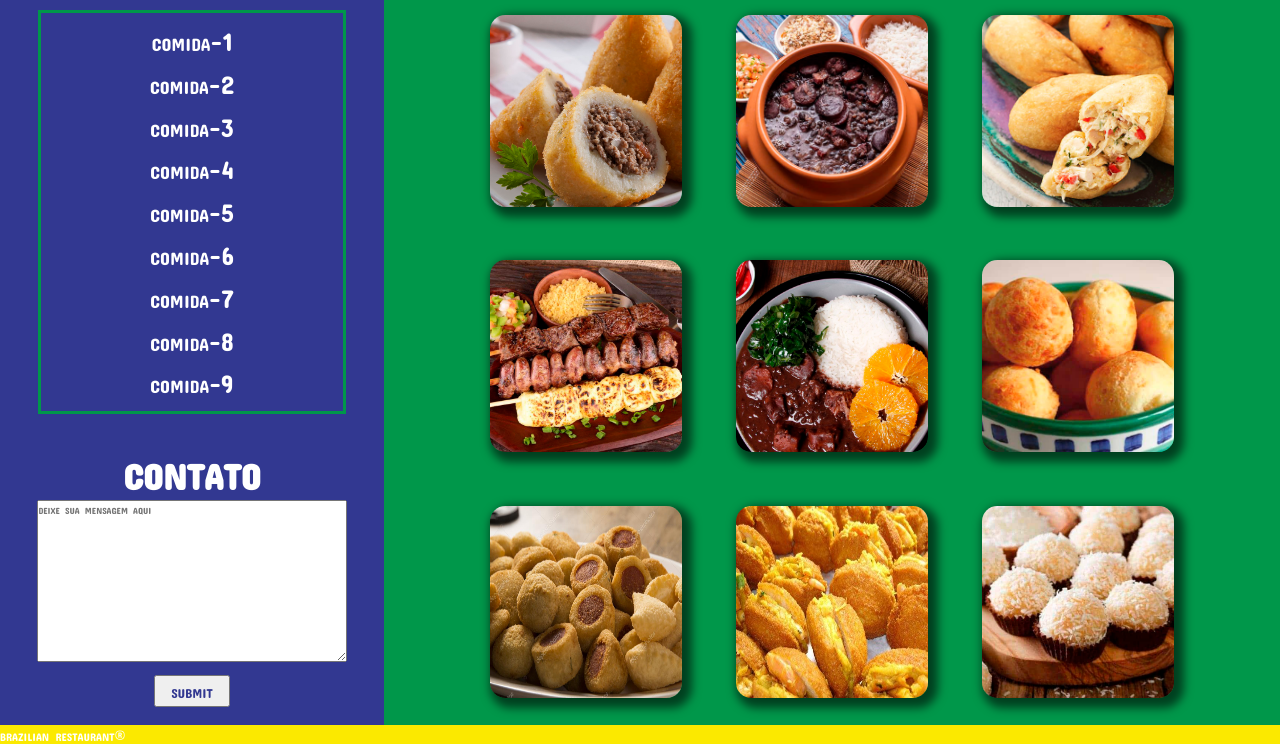
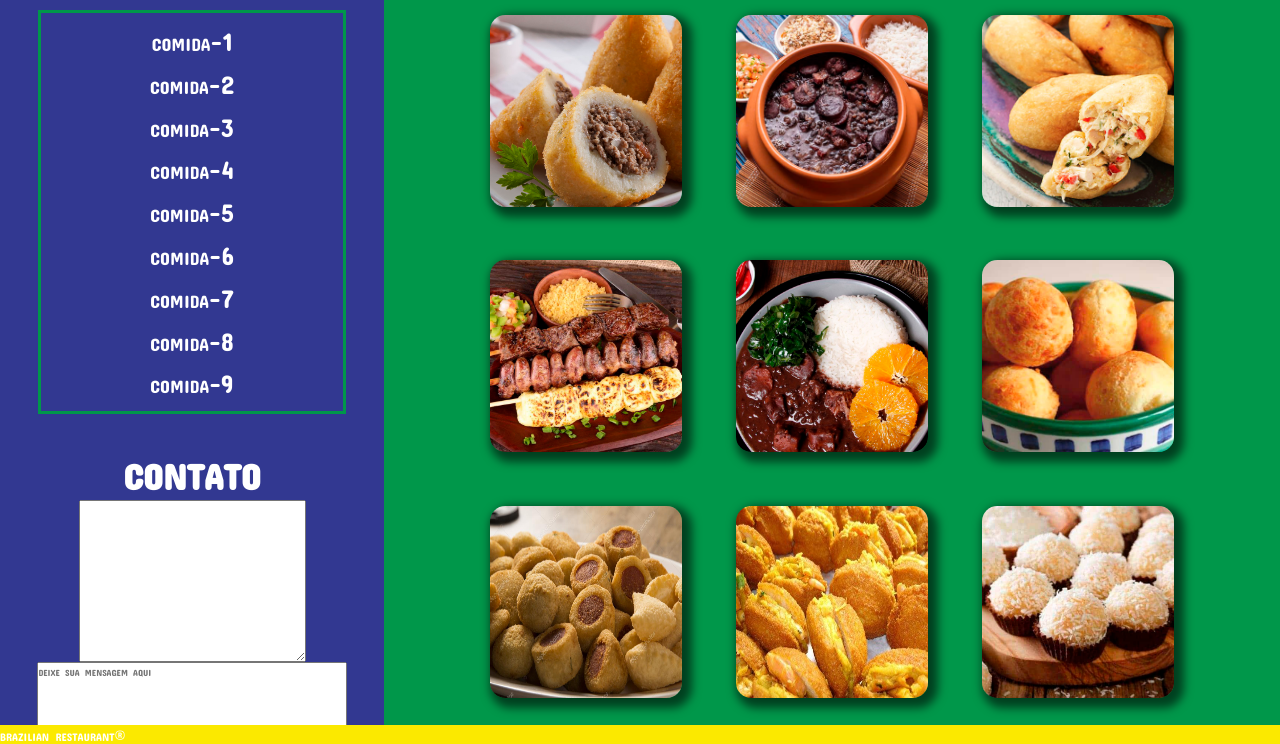
Before and after one commit to TiagoJaen/MDPPrograma, a plain HTML site: page Lab. 02-06/index.html in a window 1280 px wide. Shown: the part 168-912 px from the top of the page. Drawn offline with Linux system fonts and the light colour scheme.

Commit message:
Actividades nuevas

```diff
--- a/Lab. 02-06/index.html
+++ b/Lab. 02-06/index.html
@@ -54,6 +54,7 @@
                     </div>
                     <div id="formAside">
                         <form action="contacto" id="form">
+                            <textarea name="" id="" cols="30" rows="10"></textarea>
                             <textarea name="mensaje" id="mensaje" cols="30" rows="10" placeholder="deixe sua mensagem aqui"></textarea>
                             <input type="submit" id="enviar">
                         </form>
--- a/Lab. 02-06/style.css
+++ b/Lab. 02-06/style.css
@@ -70,9 +70,10 @@ main{
     justify-content: center;
 }
 aside{
-    overflow-y: auto;
+    overflow-y: scroll;
     text-align: center;
     width: 30%;
+    height: 63.5vw;
     background-color: #323891;
 }
 #menuAside{
```
